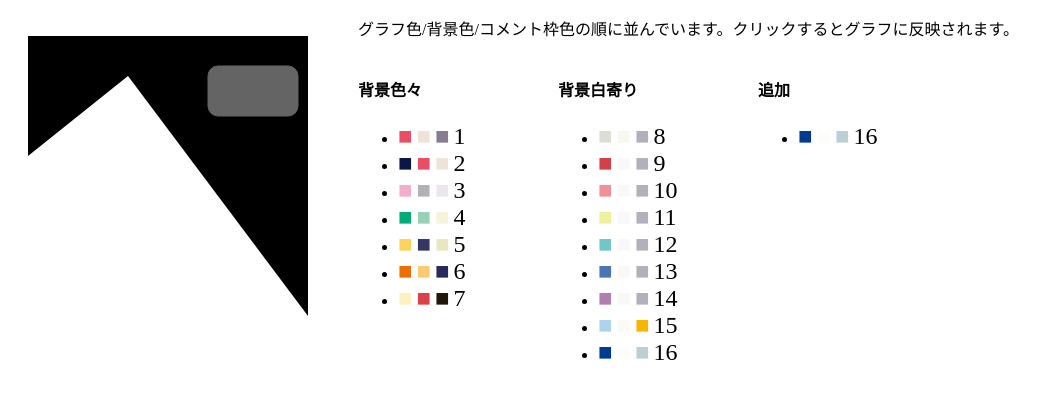
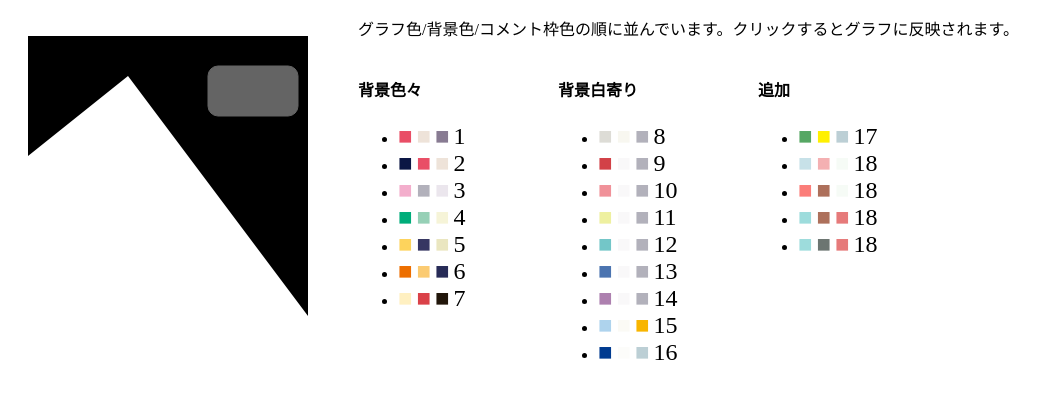
Before and after one commit to torinist/graph-color-sample, a plain HTML site: page index.html in a window 1280 px wide. Shown: the top 419 px of the page, without its empty margins (0-1044 px from the left). Drawn offline with Linux system fonts and the light colour scheme.

Commit message:
カラーパレット追加

```diff
--- a/index.html
+++ b/index.html
@@ -122,11 +122,35 @@
             <div class="palette3">
                 <h4>追加</h4>
                 <ul>
-                    <li onclick="graphDraw(0,59,144,1);backDraw(252,252,250,1);commentDraw(188,207,213,1);">
-                        <span style="color:rgba(0,59,144,1);">■</span>
-                        <span style="color:rgba(252,252,250,1);">■</span>
+                    <li onclick="graphDraw(86,167,100,1);backDraw(255,240,1,1);commentDraw(188,207,213,1);">
+                        <span style="color:rgba(86,167,100,1);">■</span>
+                        <span style="color:rgba(255,240,1,1);">■</span>
                         <span style="color:rgba(188,207,213,1);">■</span>
-                        <span>16</span>
+                        <span>17</span>
+                    </li>
+                    <li onclick="graphDraw(199,225,232,1);backDraw(244,176,178,1);commentDraw(246,251,246,1);">
+                        <span style="color:rgba(199,225,232,1);">■</span>
+                        <span style="color:rgba(244,176,178,1);">■</span>
+                        <span style="color:rgba(246,251,246,1);">■</span>
+                        <span>18</span>
+                    </li>
+                    <li onclick="graphDraw(251,125,121,1);backDraw(173,112,91,1);commentDraw(246,251,246,1);">
+                        <span style="color:rgba(251,125,121,1);">■</span>
+                        <span style="color:rgba(173,112,91,1);">■</span>
+                        <span style="color:rgba(246,251,246,1);">■</span>
+                        <span>18</span>
+                    </li>
+                    <li onclick="graphDraw(157,220,220,1);backDraw(230,122,122,1);commentDraw(246,251,246,1);">
+                        <span style="color:rgba(157,220,220,1);">■</span>
+                        <span style="color:rgba(173,112,91,1);">■</span>
+                        <span style="color:rgba(230,122,122,1);">■</span>
+                        <span>18</span>
+                    </li>
+                    <li onclick="graphDraw(157,220,220,1);backDraw(108,117,113,1);commentDraw(230,122,122,1);">
+                        <span style="color:rgba(157,220,220,1);">■</span>
+                        <span style="color:rgba(108,117,113,1);">■</span>
+                        <span style="color:rgba(230,122,122,1);">■</span>
+                        <span>18</span>
                     </li>
                 </ul>
             </div>
```
